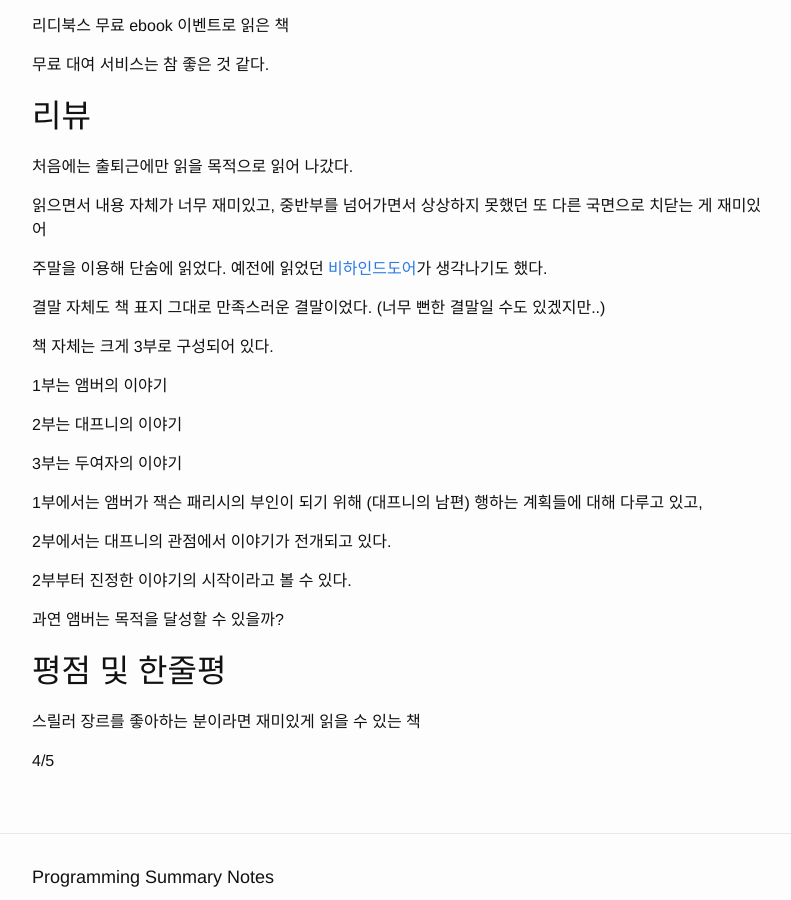
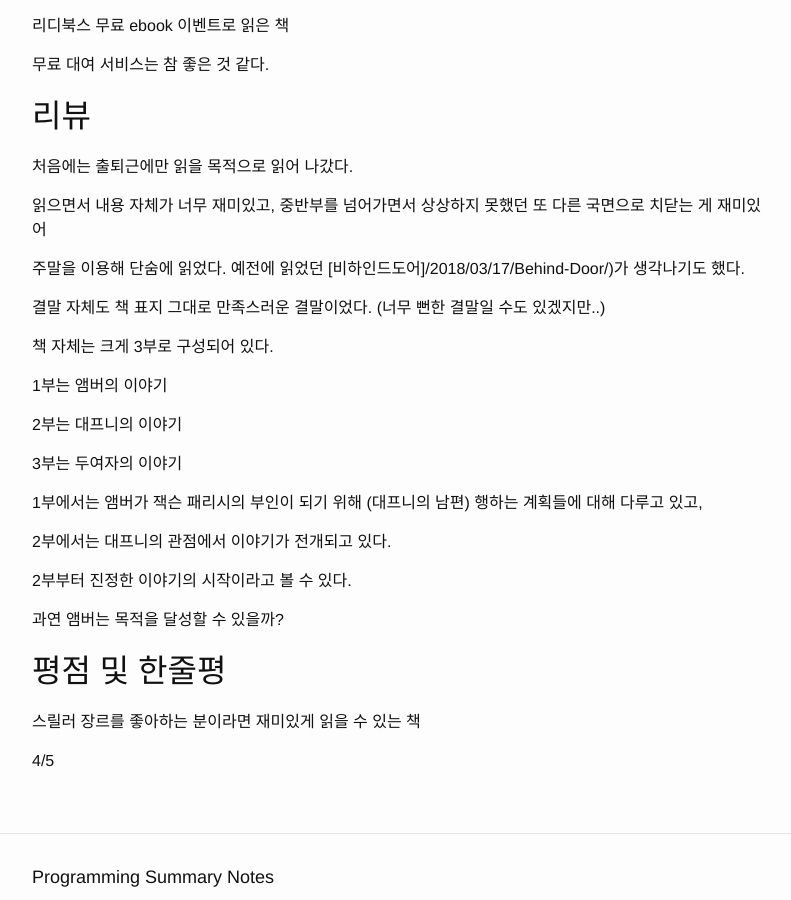
Before and after one commit to karais89/karais89.github.io_back, a Jekyll site: the page built from _posts/2018-07-07-The-Last-Mrs-Parrish.markdown, in a window 1280 px wide and 900 px high, scrolled down 667 px. Shown: the whole window, without its empty margins (238-1029 px from the left). Built offline with Jekyll 4.4.1, drawn with Linux system fonts in a browser that asks for light colours; comment, search, counter and statistics services are not loaded; some of the changed lines change nothing that is shown.

Commit message:
url 수정

```diff
--- a/_posts/2018-07-07-The-Last-Mrs-Parrish.markdown
+++ b/_posts/2018-07-07-The-Last-Mrs-Parrish.markdown
@@ -24,7 +24,7 @@
 
 읽으면서 내용 자체가 너무 재미있고, 중반부를 넘어가면서 상상하지 못했던 또 다른 국면으로 치닫는 게 재미있어
 
-주말을 이용해 단숨에 읽었다. 예전에 읽었던 [비하인드도어]({% post_url 2018-03-17-Behind-Door %})가 생각나기도 했다.
+주말을 이용해 단숨에 읽었다. 예전에 읽었던 [비하인드도어]{{ site.baseurl }}{% link _posts/2018-03-17-Behind-Door.markdown %})가 생각나기도 했다.
 
 결말 자체도 책 표지 그대로 만족스러운 결말이었다. (너무 뻔한 결말일 수도 있겠지만..)
 
```
